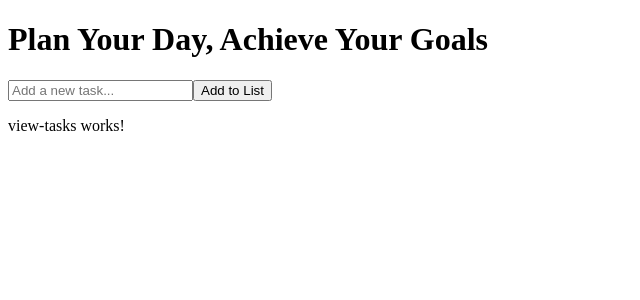
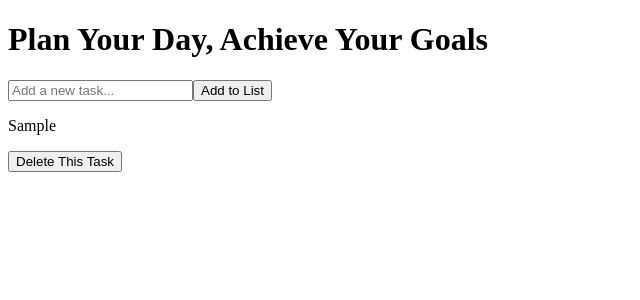
Before and after one commit to MHassanAr/Angular-to-do-list, an Angular app in the folder to-do-list/: page / in a window 1280 px wide. Both pictures are taken after typing "Sample" into the empty fields and a click on the button "Add to List". Shown: the top 300 px of the page, without its empty margins (0-640 px from the left). Built offline with nearby package versions, Linux system fonts and the light colour scheme.

Commit message:
Build UI for displaying added tasks

```diff
--- a/to-do-list/src/app/view-tasks/view-tasks.component.html
+++ b/to-do-list/src/app/view-tasks/view-tasks.component.html
@@ -1 +1,6 @@
-<p>view-tasks works!</p>
+<div class="view-task-main">
+    <div class="view-task" *ngIf="viewTask">
+            <p>{{viewTask.task}}</p>
+            <button (click)="deleteTask()">Delete This Task</button>
+    </div>
+</div>
```
